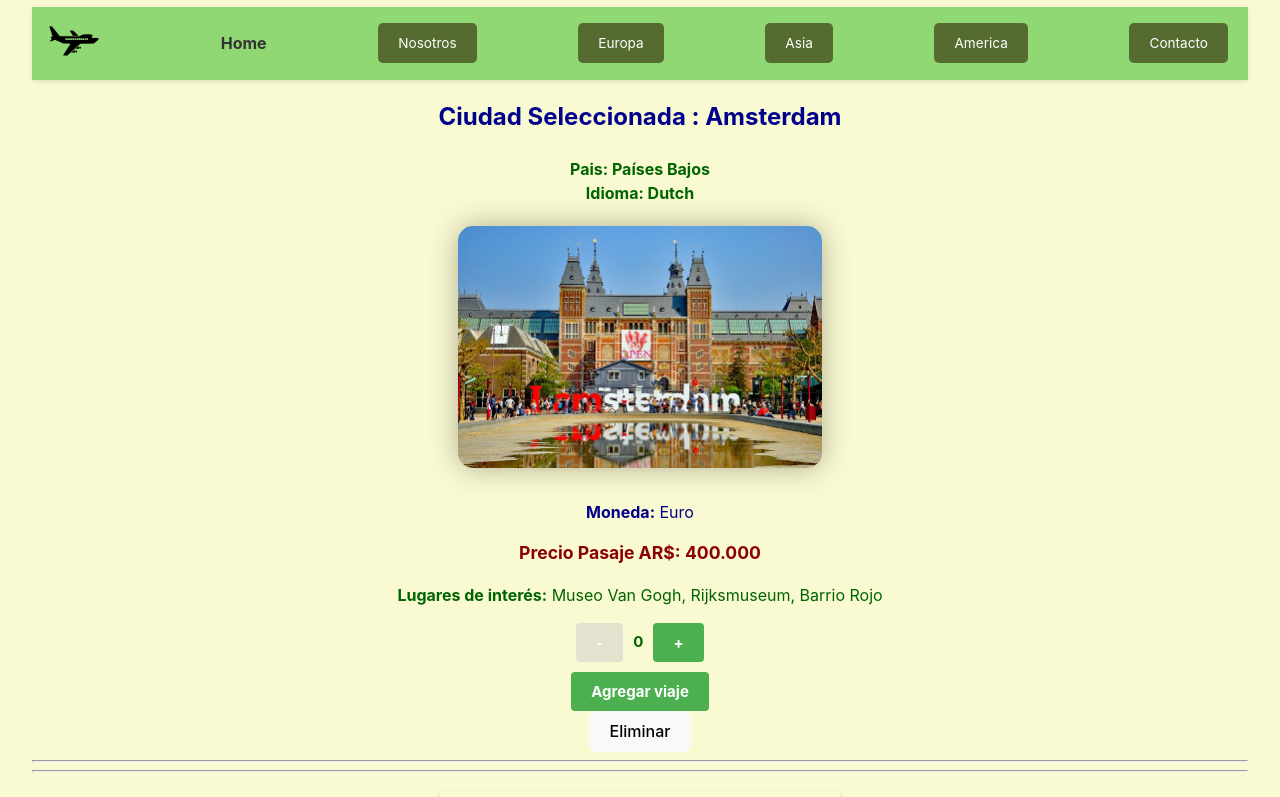
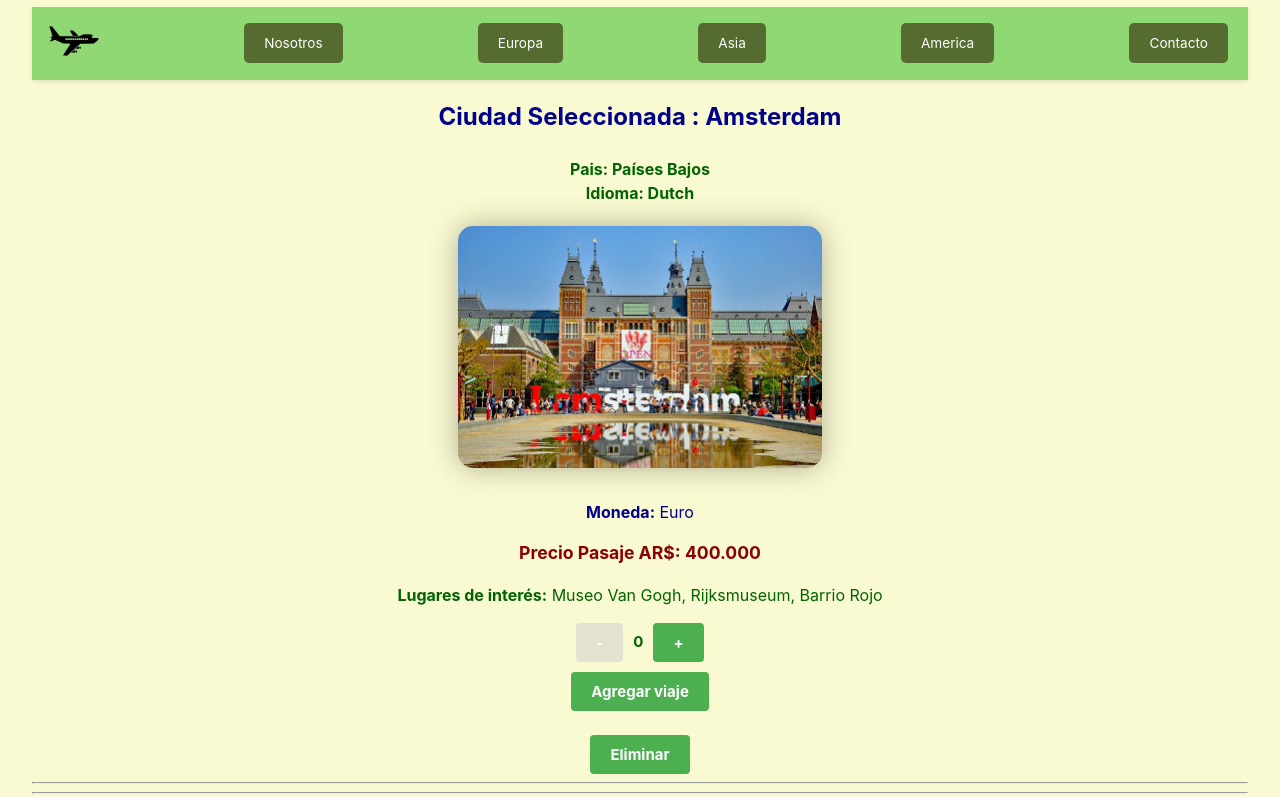
Before and after one commit to DiegoGMuro/Entrega_Final-ReactJS_Diego_Muro, a React (Vite) app: page /Item/1 in a window 1280 px wide. Shown: the top 797 px of the page. Built offline with nearby package versions, Linux system fonts and the light colour scheme.

Commit message:
Rendering condicional 1

```diff
--- a/package.json
+++ b/package.json
@@ -15,6 +15,7 @@
     "@fortawesome/free-solid-svg-icons": "^6.4.0",
     "@fortawesome/react-fontawesome": "^0.2.0",
     "@popperjs/core": "^2.11.7",
+    "@uiball/loaders": "^1.3.0",
     "bootstrap": "^5.2.3",
     "react": "^18.2.0",
     "react-dom": "^18.2.0",
--- a/src/components/ItemCount/ItemCount.jsx
+++ b/src/components/ItemCount/ItemCount.jsx
@@ -26,20 +26,24 @@
 
     const handleAddToCart = () => {
         if (quantity > 0) {
-
             setAddToCartClicked(true);   //
-
             onAddToCart(quantity);
         }
     };
 
     return (
         <div className="Counter">
-            <div className="Controls">
-                <button className="Button" onClick={decrement} disabled={quantity <= 1}>-</button>
-                <h4 className="Number">{quantity}</h4>
-                <button className="Button" onClick={increment}>+</button>
-            </div>
+
+            {!addToCartClicked && (
+
+
+                <div className="Controls">
+                    <button className="Button" onClick={decrement} disabled={quantity <= 1}>-</button>
+                    <h4 className="Number">{quantity}</h4>
+                    <button className="Button" onClick={increment}>+</button>
+                </div>
+
+            )}
 
             <div>
                 {/*                 <button className="Button" onClick={() => onAdd(quantity)} disabled={!stock}>Agregar viaje</button> */}
@@ -80,6 +84,4 @@
             </div>
         </div>
     )
-
-
 }
--- a/src/components/ItemDetailContainer/ItemDetailContainer.jsx
+++ b/src/components/ItemDetailContainer/ItemDetailContainer.jsx
@@ -6,6 +6,7 @@
 import { useParams } from 'react-router-dom';
 import ItemCount from "../ItemCount/ItemCount";
 import { cartContext } from "../../context/CartContext";   //
+/* import Loader from "../Loader/Loader";      */
 
 /*
 import {getDoc, doc} from 'firebase/firestore' */
@@ -79,9 +80,9 @@
 
                         {/* condicionales / rendering condicional */}
                         <ItemCount onAddToCart={onAddToCart} stock={5} />
-
-                         {/* BOTON TEMPORAL */}
-                        <button onClick={() => removeItem(Ciudades.id)}>Eliminar</button>
+                        <br />
+                        {/* BOTON TEMPORAL */}
+                        <button className="Button" onClick={() => removeItem(Ciudades.id)}>Eliminar</button>
 
                     </div>
                 </>
--- /dev/null
+++ b/src/components/Loader/Loader.jsx
@@ -0,0 +1,11 @@
+import { NewtonsCradle } from '@uiball/loaders';
+
+function Loader() {
+    return <NewtonsCradle
+        size={40}
+        speed={1.4}
+        color="black"
+    />;
+}
+
+export default Loader;
--- a/src/components/Navbar/Navbar.jsx
+++ b/src/components/Navbar/Navbar.jsx
@@ -18,11 +18,11 @@
                         </li>
                     </Link>
                 </h2>
-                <li className="nav-item">
+{/*                 <li className="nav-item">
                     <a className="nav-link" href="/">
                         Home
                     </a>
-                </li>
+                </li> */}
                 <li className="nav-item">
                     <NavLink to={`/nosotros`} className={({ isActive }) => isActive ? 'ActiveOption' : 'Option'}>Nosotros</NavLink>
                 </li>
```
Also changed, not shown: 1 other file (tests, documents, lock files or other folders).
